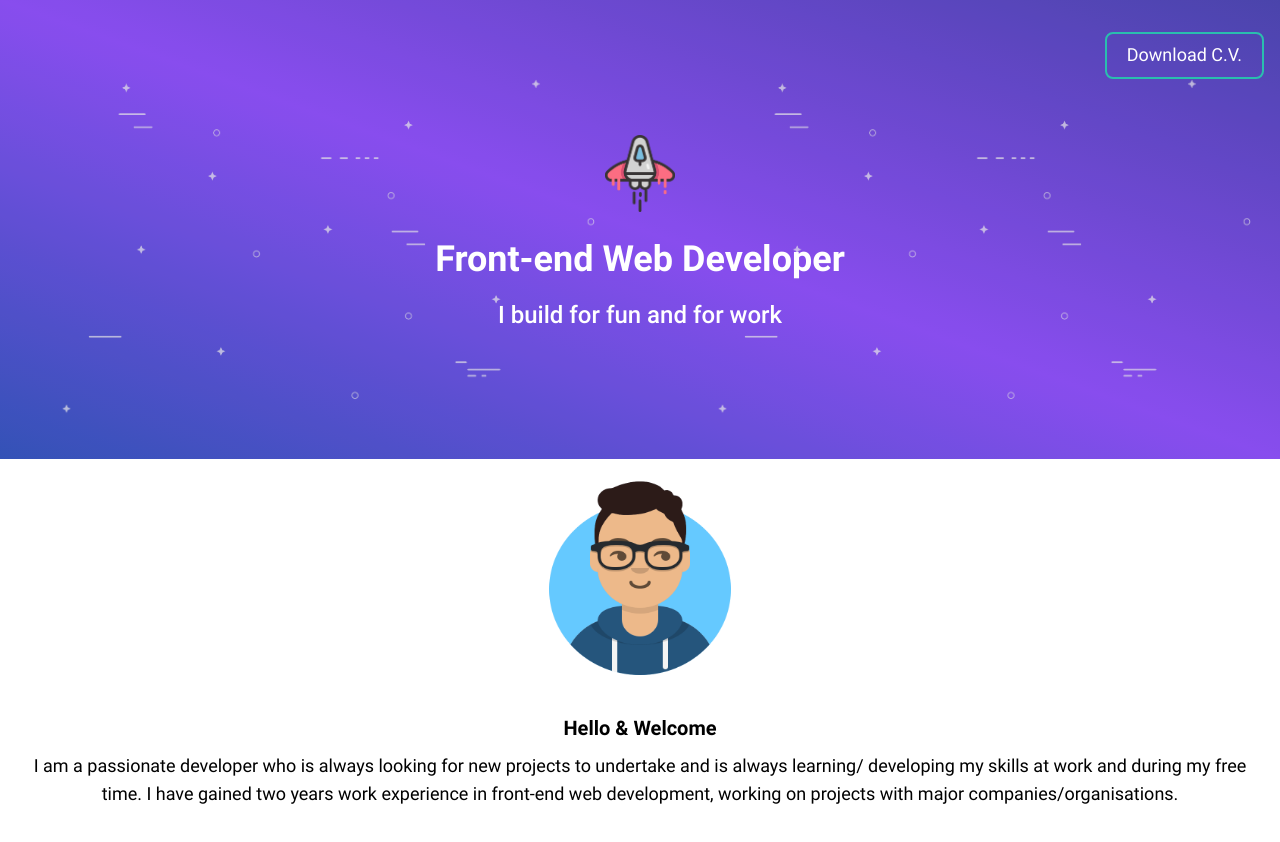
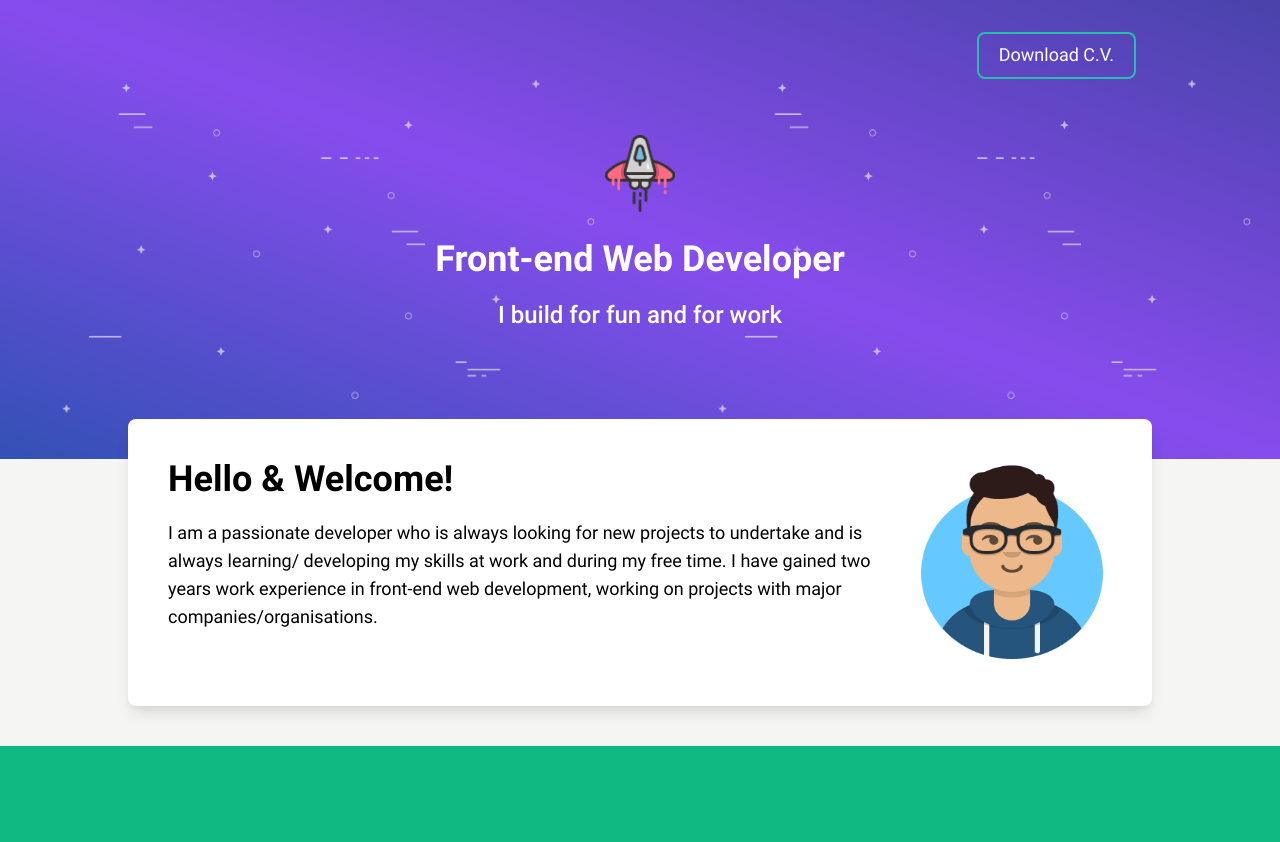
Before and after one commit to cav2008/portfolio-2022, a Next.js app: page / in a window 1280 px wide. Shown: the top 842 px of the page. Built offline with nearby package versions, Linux system fonts and the light colour scheme.

Commit message:
add desktop styles to profile

```diff
--- a/components/atoms/Wrapper/Wrapper.jsx
+++ b/components/atoms/Wrapper/Wrapper.jsx
@@ -1,7 +1,7 @@
 import React from 'react';
 import PropTypes from 'prop-types';
 
-const Wrapper = ({ children }) => <div className="max-w-screen-xl mx-auto">{children}</div>;
+const Wrapper = ({ children }) => <div className="relative max-w-screen-lg mx-auto">{children}</div>;
 
 Wrapper.propTypes = {
   children: PropTypes.element.isRequired,
--- a/components/organisms/Profile/Profile.jsx
+++ b/components/organisms/Profile/Profile.jsx
@@ -7,13 +7,13 @@ import avatar from '@images/avatar.png';
 
 const Profile = () => (
   <Wrapper>
-    <div className="p-4">
-      <div className="text-center">
+    <div className="bg-white p-4 lg:flex lg:flex-row-reverse lg:rounded-lg lg:shadow-lg lg:-mt-10 lg:mb-10 lg:p-10">
+      <div className="text-center lg:flex-none">
         <Image src={avatar} alt="cartoon avatar" width="200" height="200" />
       </div>
-      <div className="text-center my-8">
-        <p className="font-bold text-xl">Hello &amp; Welcome</p>
-        <p className="text-lg mt-2.5">
+      <div className="text-center my-8 lg:my-0 lg:text-left">
+        <p className="font-bold text-xl lg:text-4xl">Hello &amp; Welcome!</p>
+        <p className="text-lg mt-2.5 lg:mt-5">
           I am a passionate developer who is always looking for new projects to undertake and is always learning/
           developing my skills at work and during my free time. I have gained two years work experience in front-end web
           development, working on projects with major companies/organisations.
--- a/pages/index.jsx
+++ b/pages/index.jsx
@@ -16,6 +16,7 @@ export default function Home() {
       <main>
         <Hero />
         <Profile />
+        <div className="bg-green-500 h-32" />
       </main>
 
       {/* <footer></footer> */}
--- a/styles/globals.css
+++ b/styles/globals.css
@@ -24,7 +24,11 @@
 /* @layer used to set base styles. */
 @layer base {
   * {
-    @apply font-sans
+    @apply font-sans antialiased
+  }
+
+  body {
+    @apply bg-warmGray-100
   }
 
   a {
--- a/tailwind.config.js
+++ b/tailwind.config.js
@@ -11,6 +11,7 @@ module.exports = {
       colors: {
         violet: colors.violet,
         teal: colors.teal,
+        warmGray: colors.warmGray,
       },
       zIndex: {
         '-10': '-10',
```
